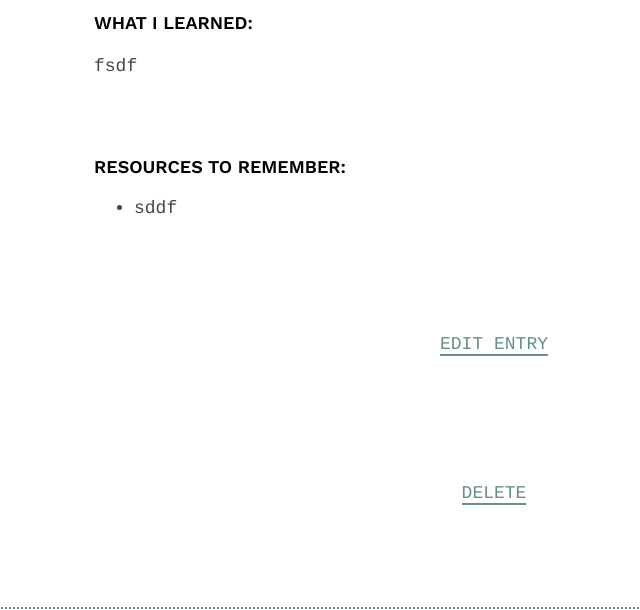
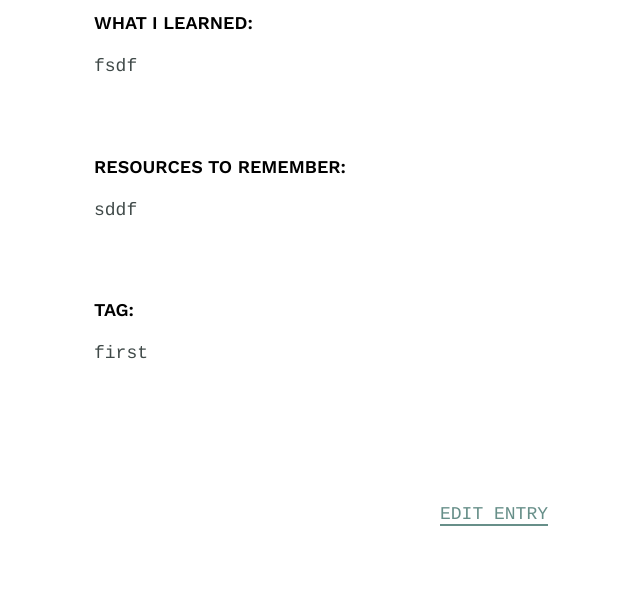
Before and after one commit to FrankchingKang/Learning_Journal, a Flask app: page /entries/1 in a window 1280 px wide. Shown: the part 445-1055 px from the top of the page, without its empty margins (146-786 px from the left). Run offline with Flask 2, Linux system fonts and the light colour scheme; data comes from the database, SQL or seed files in the repository; both versions use the stored data as it was after the commit.

Commit message:
add tag
show tag on list
show tag on detail
add tag input in the new page

```diff
--- a/app.py
+++ b/app.py
@@ -43,7 +43,8 @@
             date = form.date.data,
             time_spent = form.time_spent.data,
             what_you_lean = form.what_you_lean.data,
-            resource_to_remember = form.resource_to_remember.data
+            resource_to_remember = form.resource_to_remember.data,
+            tag = form.tag.data
         )
         return redirect(url_for('index'))
 
@@ -66,7 +67,8 @@
             title = form.title.data,
             date = form.date.data,
             time_spent = form.time_spent.data,
-            resource_to_remember = form.resource_to_remember.data
+            resource_to_remember = form.resource_to_remember.data,
+            tag = form.tag.data
         ).where(models.Journal.id == id)
         q.execute()
         # from end
@@ -77,9 +79,7 @@
 @app.route('/entries/<int:id>/delete')
 def delete(id):
     try:
-
         models.Journal.get(models.Journal.id == id).delete_instance()
-
     except models.IntegrityError:
         flash("IntegrityError")
 
--- a/forms.py
+++ b/forms.py
@@ -7,7 +7,7 @@
 
 class JournalForm(Form):
     title = StringField('title', validators=[DataRequired()])
-     # need more validator condations for date
+
     date = DateField('date', validators=[DataRequired()])
 
     time_spent = IntegerField('time_spent', validators=[DataRequired()])
@@ -16,3 +16,4 @@
 
     resource_to_remember = TextAreaField('resource_to_remember',
         validators=[DataRequired()])
+    tag = TextField('tag')
--- a/models.py
+++ b/models.py
@@ -9,6 +9,7 @@
     time_spent = IntegerField()
     what_you_lean = TextField()
     resource_to_remember = TextField()
+    tag = TextField()
 
     class Meta:
         database = DATABASE
@@ -17,14 +18,15 @@
     @classmethod
     def create_journal(cls,
         title, date, time_spent,
-        what_you_lean, resource_to_remember):
+        what_you_lean, resource_to_remember, tag):
         with DATABASE.transaction():
             cls.create(
                 title = title,
                 date = date,
                 time_spent = time_spent,
                 what_you_lean = what_you_lean,
-                resource_to_remember = resource_to_remember)
+                resource_to_remember = resource_to_remember,
+                tag = tag)
 
 
 
--- a/templates/detail.html
+++ b/templates/detail.html
@@ -16,9 +16,11 @@
                         </div>
                         <div class="entry">
                             <h3>Resources to Remember:</h3>
-                            <ul>
-                                <li>{{ journal.resource_to_remember }}</li>
-                            </ul>
+                            <p>{{ journal.resource_to_remember }}</p>
+                        </div>
+                        <div class="entry">
+                            <h3>Tag: </h3>
+                            <p>{{ journal.tag }}</p>
                         </div>
                     </article>
                 </div>
--- a/templates/index.html
+++ b/templates/index.html
@@ -11,6 +11,11 @@
                   <article>
                       <h2><a href="{{ url_for('detail', id=journal.id) }}">{{ journal.title }}</a></h2>
                       <time datetime="{{ journal.date }}">{{ journal.date }}</time>
+                      {% if journal.tag %}
+                        <p><a href=""> {{ journal.tag }} </a></p>
+                      {% else %}
+                        <p><a href=""> No Tag </p>
+                      {% endif %}
                   </article>
                   {% endfor %}
                 </div>
```
Also changed, not shown: templates/new.html (+2 -13 lines), journal.db.
